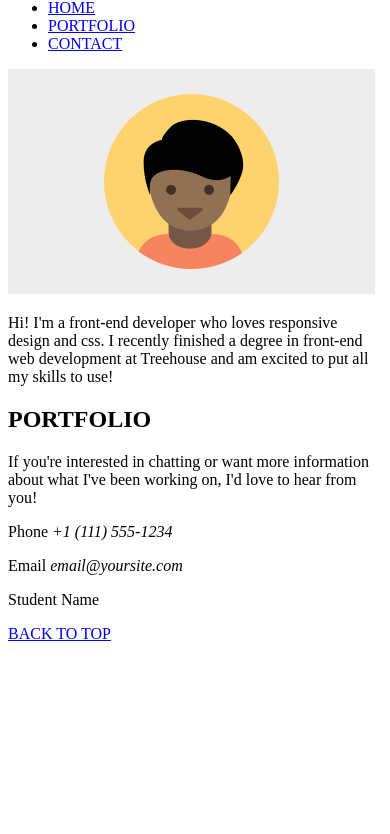
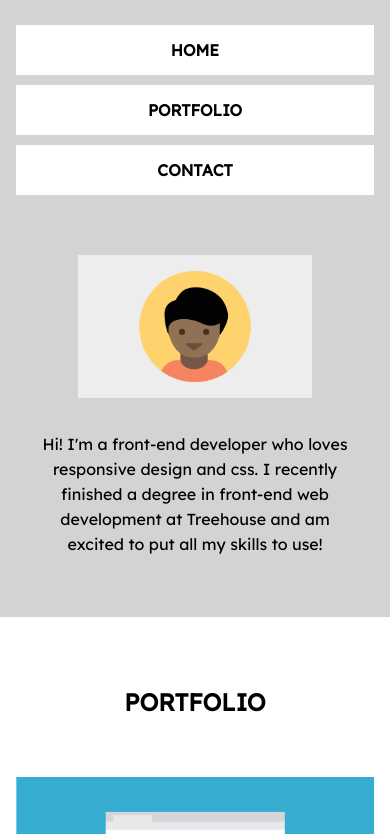
Before and after one commit to d0dders/FEWD-unit2, a plain HTML site: page index.html in a window 390 px wide. Shown: the part 81-915 px from the top of the page. Before the commit the page ends 844 px from the top, so only its background shows below. Drawn offline with Linux system fonts and the light colour scheme.

Commit message:
CSS for mobile site

```diff
--- a/css/styles.css
+++ b/css/styles.css
@@ -1,3 +1,84 @@
+* {
+  box-sizing: border-box;
+}
+
+nav,
+main,
+footer {
+  width: 92%;
+  margin: auto;
+}
+
+h1 {
+  margin: 0px;
+  padding: 25px;
+}
+
+h2 {
+  padding: 40px;
+}
+
+nav ul{
+  list-style: none;
+  padding: 0px;
+  margin-bottom: 60px;
+}
+
+nav li {
+  padding: 15px;
+  background-color: white;
+  margin: 10px 0px;
+  font-weight: bold;
+}
+
+a {
+  text-decoration: none;
+  color: black;
+}
+
+body {
+  margin: 0px;
+  font-family: 'Lexend Deca', sans-serif;
+  text-align: center;
+}
+
+header {
+  background-color: lightgray;
+}
+
+.profile-image {
+  width: 60%;
+}
+
+.about-text {
+  margin: 30px;
+  padding-bottom: 60px;
+}
+
+p {
+  line-height: 25px;
+}
+
+.project-image {
+  width: 100%;
+  margin-bottom: 20px;
+}
+
+.project-desc {
+  margin-bottom: 40px;;
+}
+
+em {
+  font-weight: bold;
+}
+
+footer {
+  display: flex;
+  flex-direction: row;
+  justify-content: space-between;
+  padding: 15px;
+}
+
 /* Styles for tablet screens */
 @media only screen and (min-width: 768px) {
     body {
--- a/index.html
+++ b/index.html
@@ -3,28 +3,58 @@
     <head>
         <title>Portfolio Site</title>
         <link rel="stylesheet" href="css/styles.css">
+        <link href="https://fonts.googleapis.com/css?family=Lexend+Deca&display=swap" rel="stylesheet">
         <meta name="viewport" content="width=device-width, initial-scale=1">
     </head>
     <body>
-        <header>
+        <header id="top">
             <h1>Student Name</h1>
             <nav>
                 <ul>
-                    <li><a href="#">HOME</a></li>
-                    <li><a href="#">PORTFOLIO</a></li>
-                    <li><a href="#">CONTACT</a></li>
+                    <li><a href="#top">HOME</a></li>
+                    <li><a href="#portfolio">PORTFOLIO</a></li>
+                    <li><a href="#contact">CONTACT</a></li>
                 </ul>
             </nav>
+            <img class ="profile-image" src="images/responsive-layout-profile.png" alt="Profile picture">
+            <p class="about-text">Hi! I'm a front-end developer who loves responsive design and css. I recently finished a degree in front-end web development at Treehouse and am excited to put all my skills to use!</p>
         </header>
         <main>
-            <section class="about">
-                <img src="images/responsive-layout-profile.png" alt="Profile picture">
-                <p>Hi! I'm a front-end developer who loves responsive design and css. I recently finished a degree in front-end web development at Treehouse and am excited to put all my skills to use!</p>
+            <section id="portfolio">
+                <h2>PORTFOLIO</h2>
+                <article class="project">
+                    <img class="project-image" src="images/portfolio-1.png" alt="Project image">
+                    <h3>Marketing Page</h3>
+                    <p class="project-desc">This project shows the front page of a marketing website meant for a specific business I'm interested in.</p>
+                </article>
+                <article class="project">
+                    <img class="project-image" src="images/portfolio-2.png" alt="Project image">
+                    <h3>Search Page</h3>
+                    <p class="project-desc">This project searches through a specific database to find information that the user is trying to look up.</p>
+                </article>
+                <article class="project">
+                    <img class="project-image" src="images/portfolio-3.png" alt="Project image">
+                    <h3>Travel App</h3>
+                    <p class="project-desc">This project compares travel times based on different transportation methods and tells you the best one.</p>
+                </article>
+                <article class="project">
+                    <img class="project-image" src="images/portfolio-4.png" alt="Project image">
+                    <h3>Map of Favorite Spots</h3>
+                    <p class="project-desc">This project uses mapping apis to plot points for my favorite spots in the cirt for a do-it-yourself walking tour.</p>
+                </article>
+                <article class="project">
+                    <img class="project-image" src="images/portfolio-5.png" alt="Project image">
+                    <h3>Photo Gallery</h3>
+                    <p class="project-desc">This project shows pictures from a recent trip to the viewer and allows them to easily navigate through photos.</p>
+                </article>
+                <article class="project">
+                    <img class="project-image" src="images/portfolio-6.png" alt="Project image">
+                    <h3>Calculator</h3>
+                    <p class="project-desc">Someone can enter in the numbers they want, and press the big blue button and get the result.</p>
+                </article>
             </section>
-            <section class="portfolio">
-                <h2>PORTFOLIO</h2>
-            </section>
-            <section class="CONTACT">
+            <section id="contact">
+                <h2>CONTACT</h2>
                 <p>If you're interested in chatting or want more information about what I've been working on, I'd love to hear from you!</p>
                 <p>Phone <em>+1 (111) 555-1234</em></p>
                 <p>Email <em>email@yoursite.com</em></p>
@@ -32,7 +62,7 @@
         </main>
         <footer>
             <p>Student Name</p>
-            <p><a href="#">BACK TO TOP</a></p>
+            <p><a href="#top">BACK TO TOP</a></p>
         </footer>
     </body>
 </html>
```
